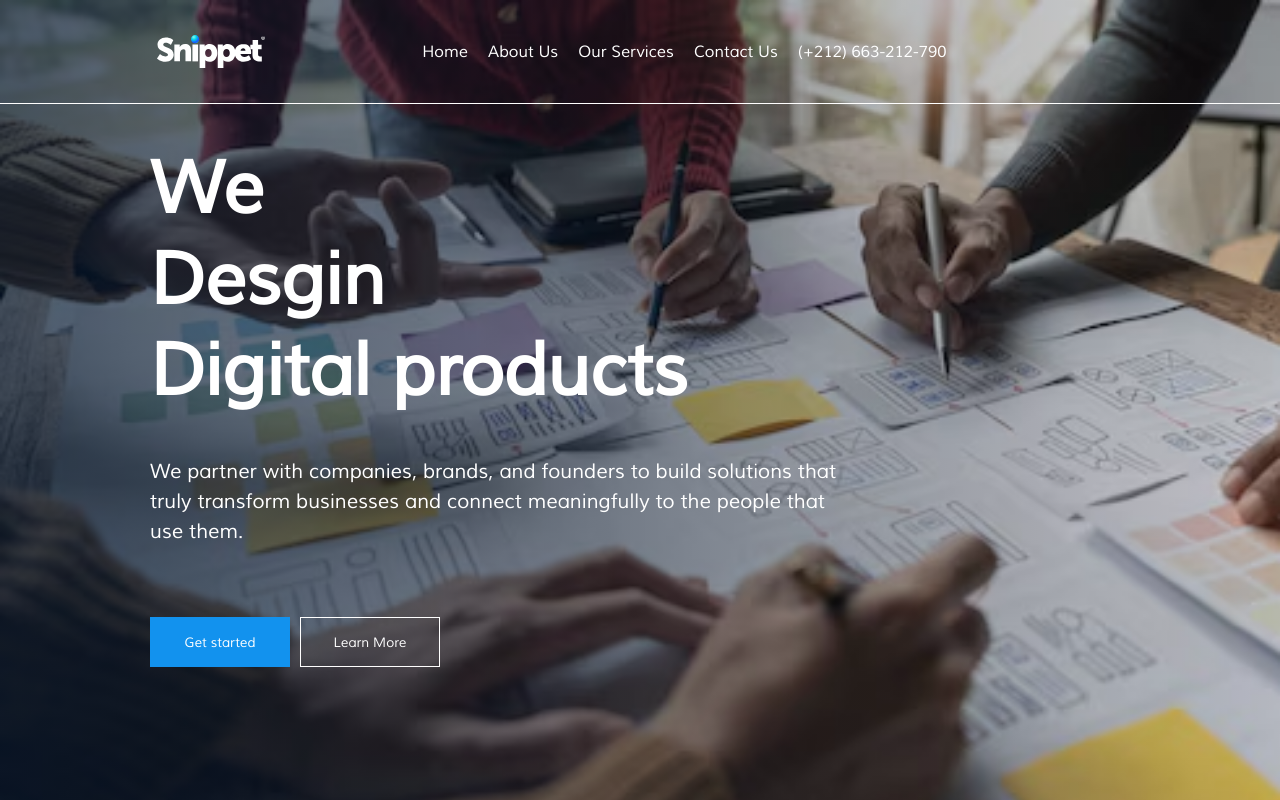
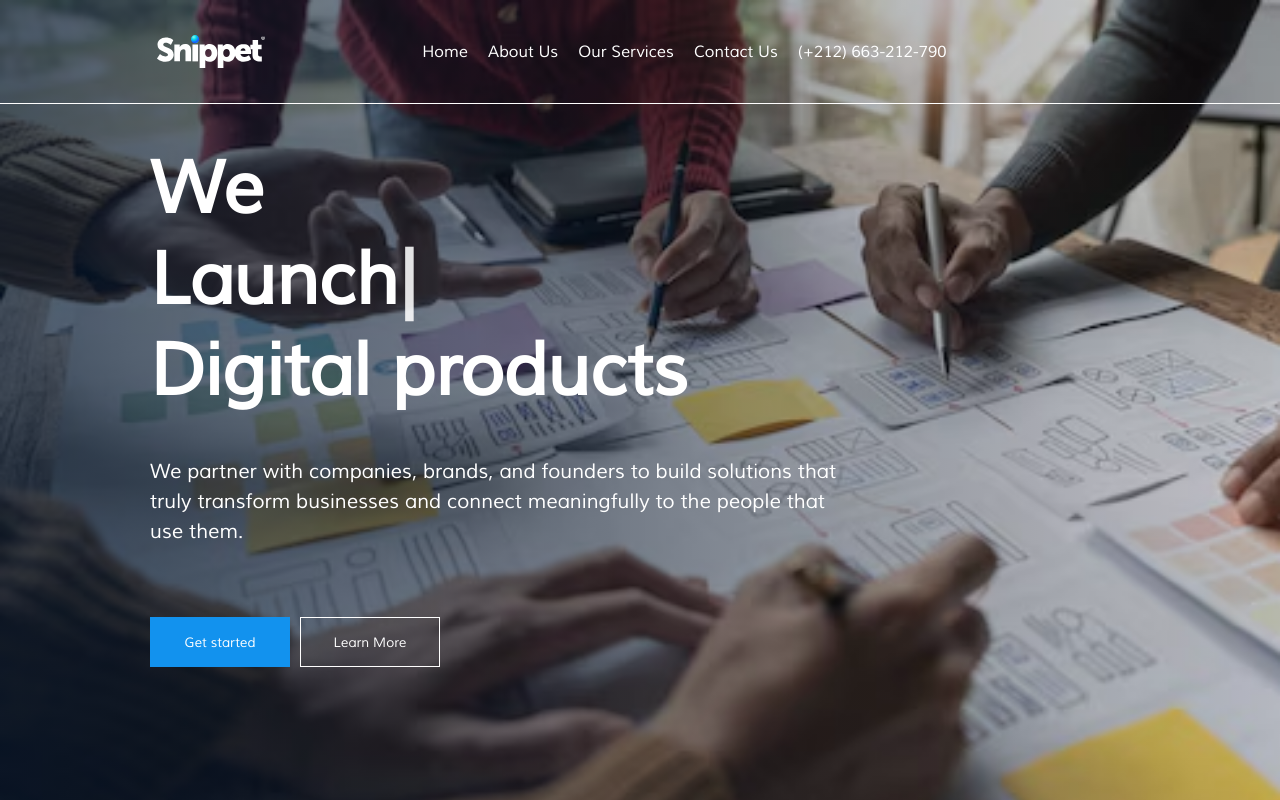
Before and after one commit to idh-47/Snippet_clone, a React (Vite) app: page / in a window 1280 px wide. Shown: the top 800 px of the page. Built offline with nearby package versions, Linux system fonts and the light colour scheme.

Commit message:
Fix Hero component path

```diff
--- a/src/components/hero.jsx
+++ b/src/components/hero.jsx
@@ -23,7 +23,7 @@ function Title() {
   return (
     <h1 id="title">
       We <br />
-      {/* <Typewriter
+      <Typewriter
         options={{
           strings: ["Develop", "Launch", "Design"],
           autoStart: true,
@@ -31,9 +31,7 @@ function Title() {
           delay: 150,
           deleteSpeed: 85,
         }}
-      />{" "} */}
-      <span>Desgin</span>
-      <br />
+      />{" "}
       Digital products
     </h1>
   );
```
